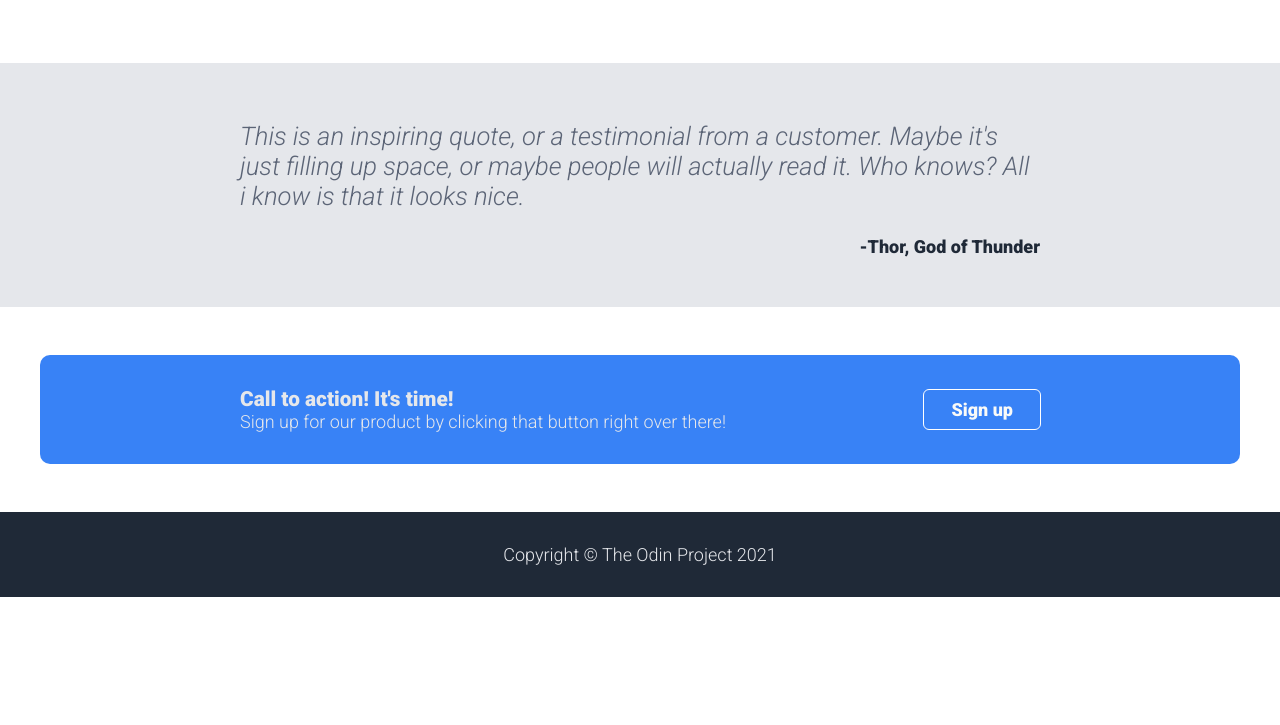
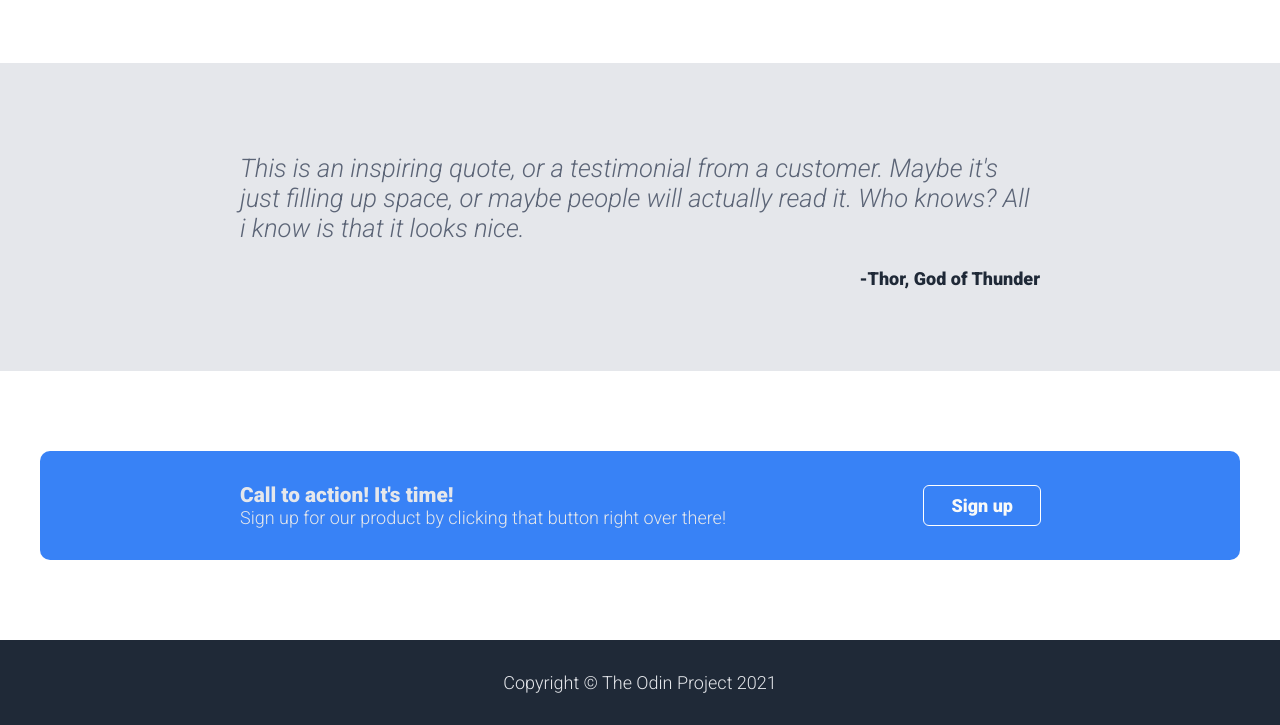
Before and after one commit to Bernardanxiety/top-landing-page, a plain HTML site: page index.html in a window 1280 px wide. Shown: the part 889-1614 px from the top of the page. Before the commit the page ends 1486 px from the top, so only its background shows below. Drawn offline with Linux system fonts and the light colour scheme.

Commit message:
Padding changes to quote and cta sections

```diff
--- a/style.css
+++ b/style.css
@@ -129,7 +129,7 @@ a {
 
 #quote .wrapper {
     max-width: 800px;
-    padding: 2rem 0;
+    padding: 4rem 0;
 }
 
 .quote_italicized {
@@ -144,7 +144,7 @@ a {
 
 /* cta section */
 #cta {
-    padding: 3rem 0;
+    padding: 5rem 0;
 }
 
 #cta .wrapper {
```
